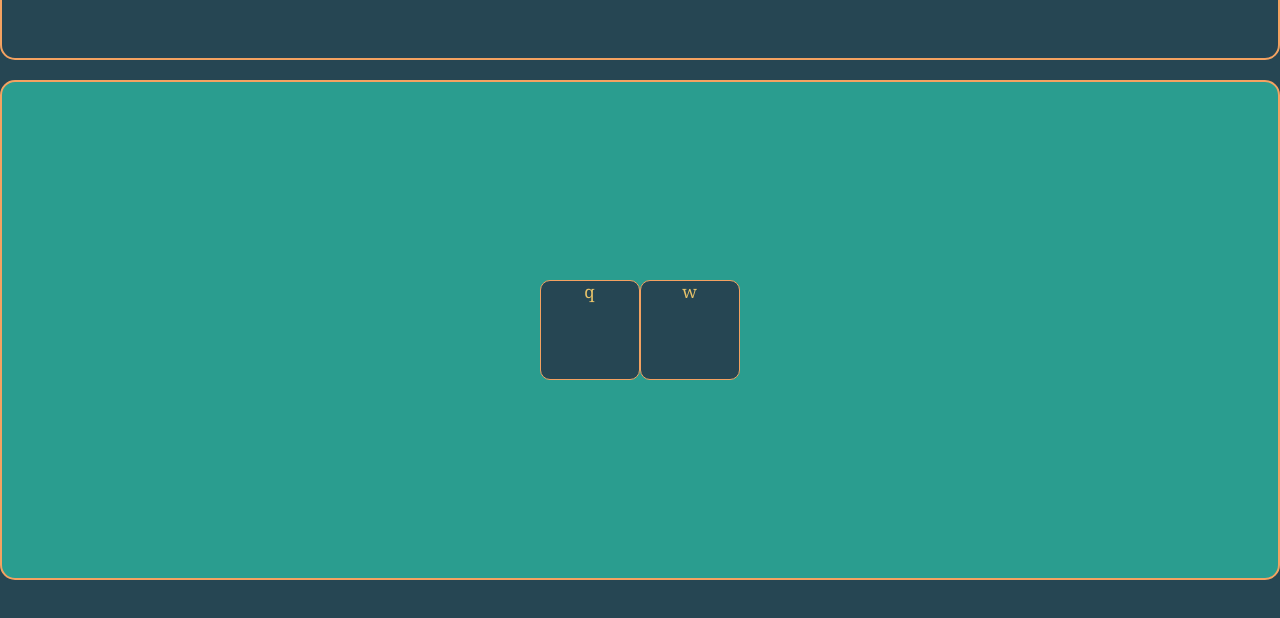
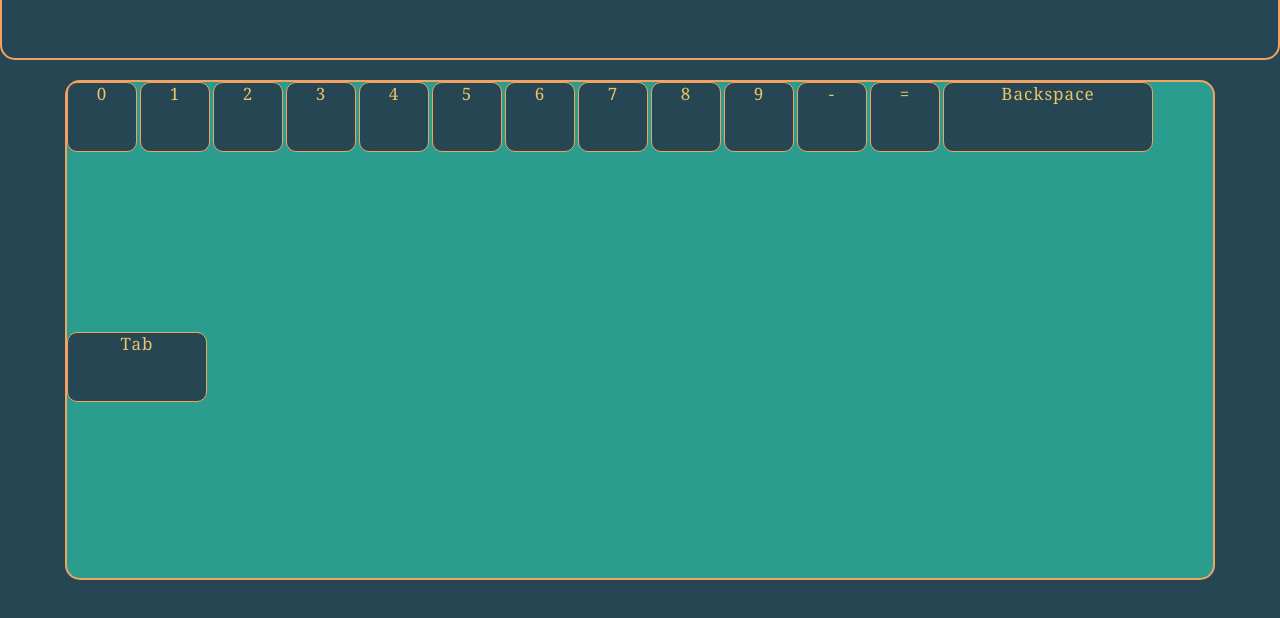
Before and after one commit to dsh91698/v-kb, a website: page index.html in a window 1280 px wide. Shown: the part 160-778 px from the top of the page. Drawn offline with Linux system fonts and the light colour scheme.

Commit message:
feat: first line of keys add

```diff
--- a/_variables.scss
+++ b/_variables.scss
@@ -24,8 +24,8 @@ $size-border-key: 1px;
 //------------------------------------------------------------------------------------
 
 //-----------------------------------------------------------------------------------
-$size-key-normal-width: 100px;
-$size-key-normal-height: 100px;
+$size-key-normal-width: 70px;
+$size-key-normal-height: 70px;
 
 $size-key-fn-long-width: $size-key-normal-width*3;// enter, shift, caps-lock
 $size-key-fn-short-width:$size-key-normal-width*2; // control-key
--- a/script.js
+++ b/script.js
@@ -1,4 +1,162 @@
 console.log('Virtual keyboard task');
+//===============================================================================//
+//===============================================================================//
+const keysAll = {
+    //===============================================================================//
+    en: {
+        key_0: {
+            "className": "key_normal",
+            "key": "`",
+            "keyCode": 192,
+            "which": 192,
+            "code": "Backquote",
+            "location": 0,
+            "description": "Backtick / grave accent / ñ / æ / ö"
+        },
+        key_1: {
+            "className": "key_normal",
+            "key": "1",
+            "keyCode": 49,
+            "which": 49,
+            "code": "Digit1",
+            "location": 0,
+            "description": "1 Key",
+            "unicode": "①"
+        },
+        key_2: {
+            "className": "key_normal",
+            "key": "2",
+            "keyCode": 50,
+            "which": 50,
+            "code": "Digit2",
+            "location": 0,
+            "description": "2 Key",
+            "unicode": "②"
+        },
+        key_3: {
+            "className": "key_normal",
+            "key": "3",
+            "keyCode": 51,
+            "which": 51,
+            "code": "Digit3",
+            "location": 0,
+            "description": "3 Key",
+            "unicode": "③"
+           },
+        key_4: {
+            "className": "key_normal",
+            "key": "4",
+            "keyCode": 52,
+            "which": 52,
+            "code": "Digit4",
+            "location": 0,
+            "description": "4 Key",
+            "unicode": "④"
+        },
+        key_5: {
+            "className": "key_normal",
+            "key": "5",
+            "keyCode": 53,
+            "which": 53,
+            "code": "Digit5",
+            "location": 0,
+            "description": "5 Key",
+            "unicode": "⑤"
+        },
+        key_6: {
+            "className": "key_normal",
+            "key": "6",
+            "keyCode": 54,
+            "which": 54,
+            "code": "Digit6",
+            "location": 0,
+            "description": "6 Key",
+            "unicode": "⑥"
+        },
+        key_7: {
+            "className": "key_normal",
+            "key": "7",
+            "keyCode": 55,
+            "which": 55,
+            "code": "Digit7",
+            "location": 0,
+            "description": "7 Key",
+            "unicode": "⑦"
+           },
+        key_8: {
+            "className": "key_normal",
+            "key": "8",
+            "keyCode": 56,
+            "which": 56,
+            "code": "Digit8",
+            "location": 0,
+            "description": "8 Key",
+            "unicode": "⑧"
+        },
+        key_9: {
+            "className": "key_normal",
+            "key": "9",
+            "keyCode": 57,
+            "which": 57,
+            "code": "Digit9",
+            "location": 0,
+            "description": "9 Key",
+            "unicode": "⑨"
+        },
+        key_0: {
+            "className": "key_normal",
+            "key": "0",
+            "keyCode": 48,
+            "which": 48,
+            "code": "Digit0",
+            "location": 0,
+            "description": "0",
+            "unicode": "⓪"
+        },
+        key_minus: {
+            "className": "key_normal",
+            "key": "-",
+            "keyCode": 109,
+            "which": 109,
+            "code": "NumpadSubtract",
+            "location": 3,
+            "description": "subtract"
+        },
+        key_equal: {
+            "className": "key_normal",
+            "key": "=",
+            "keyCode": 61,
+            "which": 61,
+            "code": "Equal",
+            "location": 0,
+            "description": "equals (firefox)"
+        },
+        key_backspace: {
+            "className": "key_fn_long",
+            "key": "Backspace",
+            "keyCode": 8,
+            "which": 8,
+            "code": "Backspace",
+            "location": 0,
+            "description": "backspace / delete",
+            "unicode": "⌫"
+        },
+        //==========2d row =====================================================================//
+        key_tab: {
+            "className": "key_fn_short",
+            "key": "Tab",
+            "keyCode": 9,
+            "which": 9,
+            "code": "Tab",
+            "location": 0,
+            "description": "tab",
+            "unicode": "↹"
+           },
+    },
+    //=================RU======================================================//
+    ru: {},
+}
+console.log(keysAll);
 //===============================================================================//
 function createNewElement(tag, className, text) {
     const element = document.createElement(tag);
@@ -17,11 +175,20 @@ function createKeyboard() {
     let keyboard = createNewElement('div', 'keyboard', '');
     const keyboardContainer = createNewElement('div', 'container', '');
     keyboard.append(keyboardContainer);
-    let a = createSingleKey();
-    keyboardContainer.append(a);
-    let b = createSingleKey('key_normal', 'w');
-    keyboardContainer.append(b);
-    createSingleKey();
+
+    Object.keys(keysAll.en).forEach(key => {
+        let button = createSingleKey(keysAll.en[key].className, keysAll.en[key].key);
+        keyboardContainer.append(button);
+    });
+
+    Object.keys(keysAll.en).forEach(key => {
+        console.log(key);
+        console.log(keysAll.en[key].className, keysAll.en[key].key);
+    });
+    // let a = createSingleKey();
+    // keyboardContainer.append(a);
+    // let b = createSingleKey('key_normal', 'w');
+    // keyboardContainer.append(b);
     document.body.append(keyboard);
 }
 
--- a/style.scss
+++ b/style.scss
@@ -72,6 +72,7 @@ body {
 
     &:hover {
         background-color: $color-hover;
+        color: $color-background;
     }
 }
 
@@ -108,16 +109,18 @@ body {
 }
 
 .container {
-    max-width: 1280px;
+    gap: 3px;
+    flex-wrap: wrap;
+    max-width: 1150px;
     margin: 0 auto;
     padding: 0;
     display: flex;
     flex-direction: row;
     background-color: $color-background-keyboard;
-    padding: 0 20px;
+    //padding: 0 20px;
     text-align: center;
-    justify-content: center;
-    align-items: center;
+    //justify-content: center;
+    //align-items: center;
     height: 500px;
     border-radius: 15px;
     border: solid $size-border-main $color-border;
```
Also changed, not shown: style.css, 1 other file.
